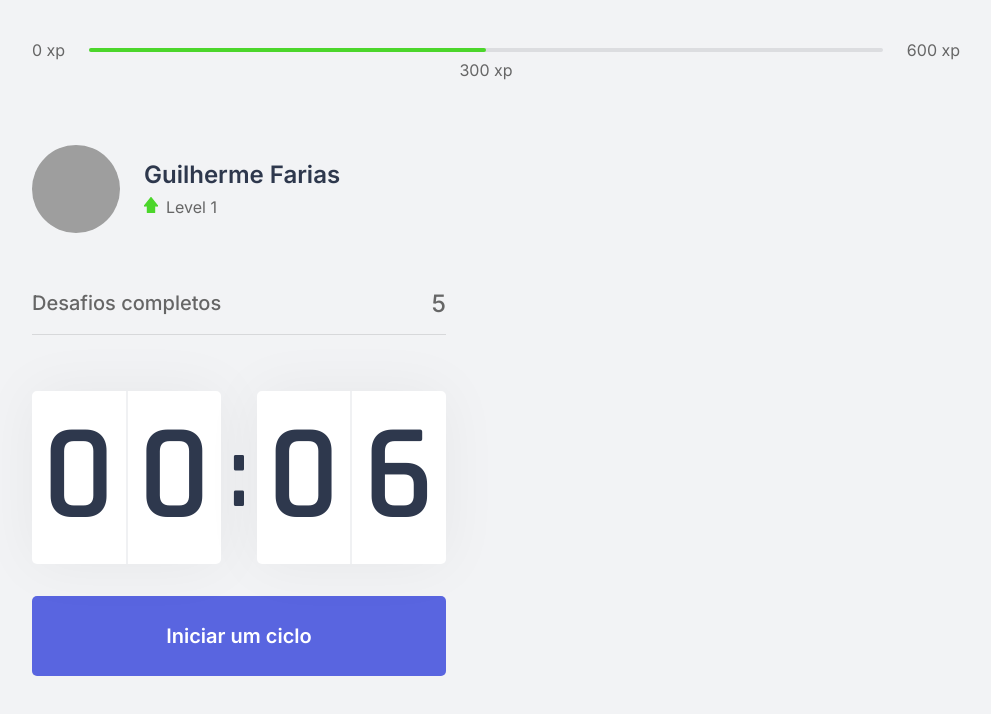
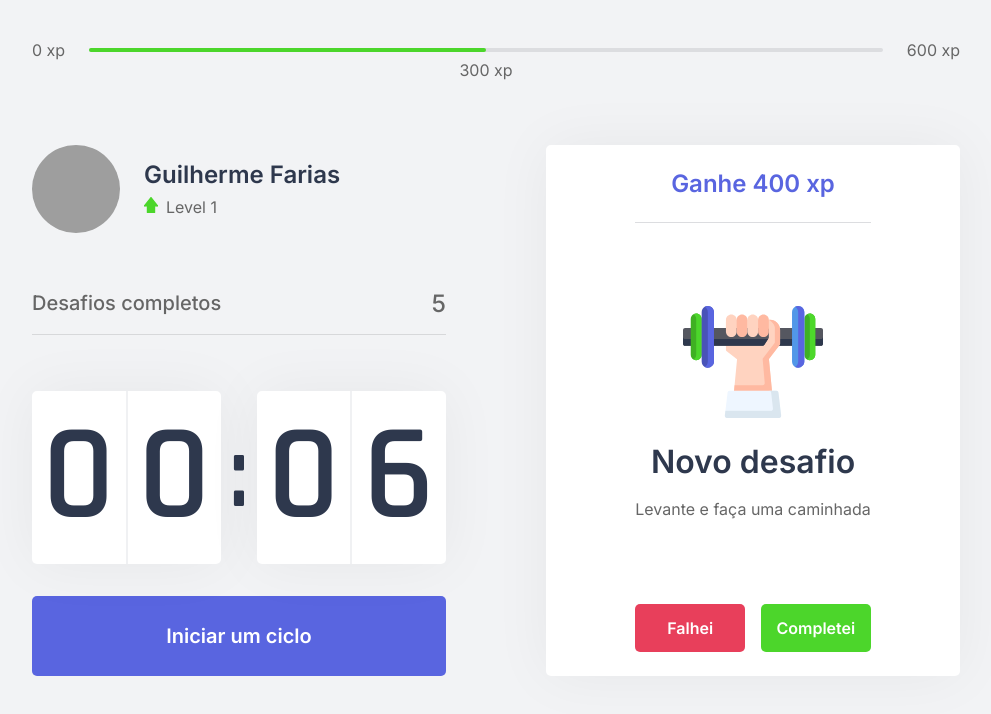
Before and after one commit to Guilherme-Farias/go-next-nlw4, a Next.js app: page / in a window 1280 px wide. Shown: the top 714 px of the page, without its empty margins (144-1135 px from the left). Built offline with nearby package versions, Linux system fonts and the light colour scheme; grey boxes are pictures that could not be loaded.

Commit message:
Finished ChallengeBox Component

```diff
--- /dev/null
+++ b/src/components/ChallengeBox.tsx
@@ -0,0 +1,45 @@
+import styles from '../styles/components/ChallengeBox.module.css'
+
+export function ChallengeBox() {
+  const hasActiveChallenge = true;
+  return (
+    <div className={styles.container}>
+      {hasActiveChallenge ? (
+        <div className={styles.challengeActive}>
+          <header>Ganhe 400 xp</header>
+
+          <main>
+            <img src="icons/body.svg" alt="" />
+            <strong>Novo desafio</strong>
+            <p>Levante e faça uma caminhada</p>
+          </main>
+
+          <footer>
+            <button
+              className={styles.challengeFailedButton}
+              type="button"
+            >
+              Falhei
+                </button>
+            <button
+              className={styles.challengeSucceededButton}
+              type="button"
+            >
+              Completei
+                </button>
+
+          </footer>
+
+        </div>
+      ) : (
+          <div className={styles.challengeNotActive}>
+            <strong>Finalize um ciclo para receber um desafio</strong>
+            <p>
+              <img src="icons/level-up.svg" alt="Level Up" />
+                Avance de level completando desafios
+            </p>
+          </div>
+        )}
+    </div>
+  )
+}
--- a/src/pages/index.tsx
+++ b/src/pages/index.tsx
@@ -5,6 +5,7 @@
 import { Profile } from '../components/Profile'
 import { CompletedChallenges } from '../components/CompletedChallenges'
 import { Countdown } from '../components/Countdown'
+import { ChallengeBox } from '../components/ChallengeBox';
 
 export default function Home() {
   return (
@@ -21,7 +22,7 @@
             <Countdown />
           </div>
           <div>
-
+            <ChallengeBox />
           </div>
         </section>
       </div>
--- /dev/null
+++ b/src/styles/components/ChallengeBox.module.css
@@ -0,0 +1,111 @@
+.container {
+  height: 100%;
+
+  background: var(--white);
+  border-radius: 5px;
+  box-shadow: 0 0 60px rgba(0, 0, 0, 0.05);
+  padding: 1.5rem 2rem;
+
+  display: flex;
+  flex-direction: column;
+  align-items: center;
+  justify-content: center;
+
+  text-align: center;
+}
+
+.challengeNotActive {
+  display: flex;
+  flex-direction: column;
+  align-items: center;
+}
+
+.challengeNotActive strong {
+  font-size: 1.5rem;
+  font-weight: 500;
+  line-height: 1.4
+}
+
+.challengeNotActive p {
+  display: flex;
+  flex-direction: column;
+  align-items: center;
+  line-height: 1.4;
+  max-width: 70%;
+  margin-top: 3rem;
+}
+
+.challengeNotActive p img {
+  margin-bottom: 1rem;
+}
+
+
+.challengeActive {
+  height: 100%;
+
+  display: flex;
+  flex-direction: column;
+}
+
+.challengeActive header {
+  color:var(--blue);
+  font-weight: 600;
+  font-size: 1.5rem;
+  padding: 0 2rem 1.5rem;
+  border-bottom: 1px solid var(--gray-line);
+}
+
+.challengeActive main {
+  flex: 1;
+  display: flex;
+  flex-direction: column;
+  align-items: center;
+  justify-content: center;
+}
+
+.challengeActive main strong {
+  font-size: 2rem;
+  font-weight: 600;
+  color: var(--title);
+  margin: 1.5rem 0 1rem;
+}
+
+.challengeActive main p {
+  line-height: 1.5;
+}
+
+.challengeActive footer {
+  display: grid;
+  grid-template-columns: 1fr 1fr;
+  gap: 1rem;
+}
+
+.challengeActive footer button {
+  height: 3rem;
+
+  display: flex;
+  align-items: center;
+  justify-content: center;
+
+  border: 0;
+  border-radius: 5px ;
+
+  color: var(--white);
+
+  font-size: 1rem;
+  font-weight: 600;
+
+  transition: filter 0.2s;
+}
+
+.challengeActive footer button.challengeFailedButton {
+  background: var(--red);
+}
+
+.challengeActive footer button.challengeSucceededButton {
+  background: var(--green);
+}
+
+.challengeActive footer button:hover {
+  filter: brightness(0.9)
+}
```
